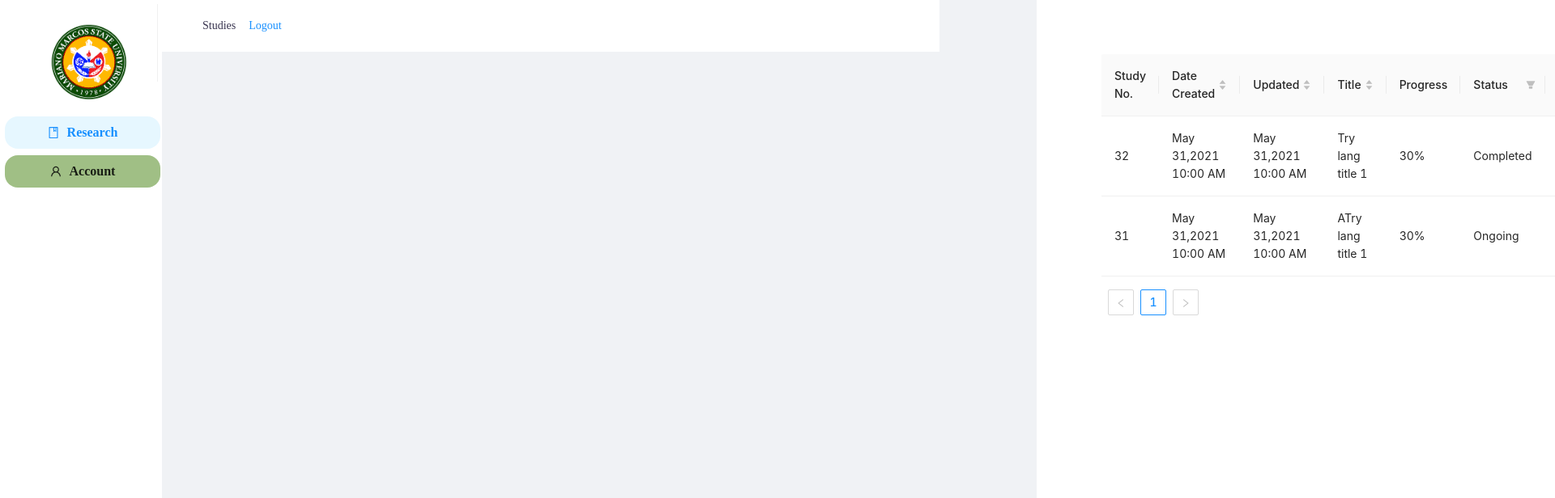
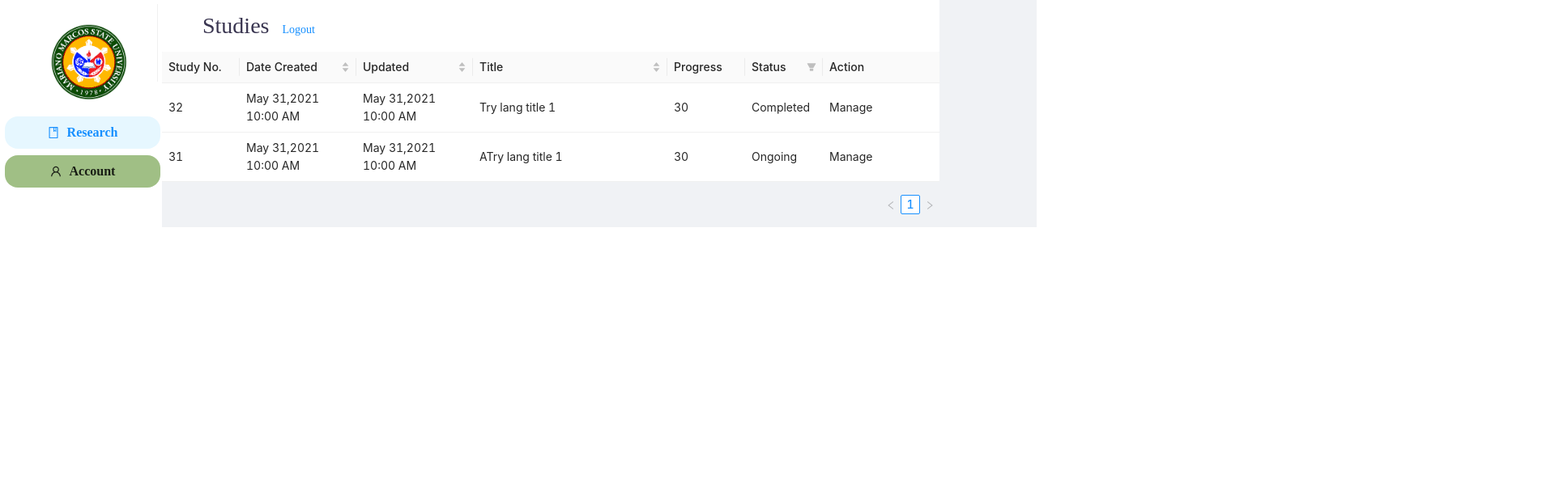
Before and after one commit to raevillena/vrms_frontend, a React (Create React App) app: page /user in a window 1280 px wide. Shown: the top 616 px of the page at 81% size, 1920 px wide, since content can reach past the window. Built offline with nearby package versions, Linux system fonts and the light colour scheme.

Commit message:
Login updated

```diff
--- a/src/App.js
+++ b/src/App.js
@@ -1,9 +1,10 @@
 import React, {useState, useEffect} from 'react';
-
 import { BrowserRouter, Link, Route } from "react-router-dom";
 import LoginPage from './pages/Login'
 import Userdash from './pages/Userdash';
 function App() {
+
+
   return (
     <BrowserRouter>
       <Route path="/" exact component={LoginPage} />
--- a/src/components/CSS/Userdash.css
+++ b/src/components/CSS/Userdash.css
@@ -3,31 +3,20 @@
 
 
 .sidebar {
-    position: absolute;
-    width: 240px;
-    height: 1024px;
-    left: 0px;
-    top: 0px;
-
+    height: 100%;
+    width: fit-content;
     background: #FFFFFF;
 }
 
 .header{
-    position: absolute;
-    width: 1200px;
-    height: 66px;
-    right: 0px;
-    top: 0px;
-
+    display: inline-block;
     font-family: Montserrat;
     font-style: normal;
-    font-weight: 600;
-    font-size: 24px;
+    font-weight: 600px;
+    font-size: 18px;
+
     line-height: 32px;
-    /* identical to box height, or 133% */
 
-    display: flex;
-    align-items: center;
 
     background: #FAFAFA;
 }
@@ -74,3 +63,7 @@
 
     background: #FFFFFF;
 }
+
+.userdash-logout{
+    float: right;
+}
--- a/src/pages/Login.js
+++ b/src/pages/Login.js
@@ -2,16 +2,34 @@
 import '../styles/CSS/Login.css';
 import logo from '../components/images/logo.png'
 import { MailOutlined } from '@ant-design/icons';
-import { Input, Button, Form } from 'antd';
+import { Input, Button, Form, Row, Col } from 'antd';
 import { EyeInvisibleOutlined, EyeTwoTone } from '@ant-design/icons';
 import React, {useState, useEffect} from 'react';
+import { useHistory } from 'react-router-dom';
+import Userdash from './Userdash'
 
-import { Row, Col } from 'antd';
-function Login({Login, error}) {
-  const onFinish = (e) => {
-    console.log(e);
+function Login() {
+  let history = useHistory();
+  const adminUser = {
+    email : "test@test.com",
+    password: "1234",
+  }
 
-  };
+  const [user, setUser] = useState({email:"", password:""});
+
+  const onSubmit = e => {
+    console.log(user.email)
+    console.log(user.password)
+    console.log(adminUser.email)
+    console.log(adminUser.password)
+    if (user.email === adminUser.email && user.password === adminUser.password) {
+      history.push('/user')
+    } else {
+      alert("Deatils do not match")
+
+    }
+  }
+
 
    const onFinishFailed = (errorInfo) => {
      console.log('Failed:', errorInfo);
@@ -21,7 +39,7 @@ function Login({Login, error}) {
   return (
     <Row justify="center">
     <Col  className="form-col">
-    <Form className="form"name="basic"initialValues={{remember: true,}} onFinish={onFinish} onFinishFailed={onFinishFailed}>
+    <Form className="form"name="basic"initialValues={{remember: true,}} onFinish={onSubmit} onFinishFailed={onFinishFailed}>
 
     <div className="login-title">
       <img src={logo} className="login-logo"></img>
@@ -38,7 +56,7 @@ function Login({Login, error}) {
                 },
                   ]}
        >
-          <Input  placeholder="Enter Email" prefix={<MailOutlined />} />
+          <Input  placeholder="Enter Email" prefix={<MailOutlined />} onChange={e => setUser({...user, email: e.target.value})} value={user.email}/>
       </Form.Item>
 
       <Form.Item name="password"
@@ -49,7 +67,7 @@ function Login({Login, error}) {
                 },
               ]}
         >
-          <Input.Password placeholder="Enter password"iconRender={visible => (visible ? <EyeTwoTone /> : <EyeInvisibleOutlined />)} />
+          <Input.Password placeholder="Enter password" iconRender={visible => (visible ? <EyeTwoTone /> : <EyeInvisibleOutlined />)} onChange={e => setUser({...user, password: e.target.value})} value={user.password}/>
        </Form.Item>
     </div>
     </Col>
--- a/src/pages/Userdash.js
+++ b/src/pages/Userdash.js
@@ -1,15 +1,20 @@
-import { Layout, Menu, Button, Table, Row, Col } from 'antd'
+import { Layout, Menu, Button, Table, Row, Col,Progress, Tag } from 'antd'
 import logo from '../components/images/logo.png'
 import '../styles/CSS/Userdash.css'
 import { BookOutlined, UserOutlined } from '@ant-design/icons';
 import React, {useState, useEffect} from 'react';
-import { Link } from 'react-router-dom';
+import { useHistory } from 'react-router-dom';
 
 
 const { Header, Content, Footer, Sider } = Layout;
 
 
 const Userdash = () => {
+  let history= useHistory();
+  const Logout = () =>{
+    history.push('/')
+  }
+
   const dataSource = [
     {
       key: '1',
@@ -17,7 +22,7 @@ const Userdash = () => {
       studyno: 32,
       date: 'May 31,2021 10:00 AM',
       updated: 'May 31,2021 10:00 AM',
-      progress: '30%',
+      progress: 30,
       status: 'Completed',
       action: 'Manage'
     },
@@ -27,7 +32,7 @@ const Userdash = () => {
       studyno: 31,
       date: 'May 31,2021 10:00 AM',
       updated: 'May 31,2021 10:00 AM',
-      progress: '30%',
+      progress: 30,
       status: 'Ongoing',
       action: 'Manage'
     },
@@ -104,12 +109,12 @@ const Userdash = () => {
     </Col>
     </Row>
     <Col span={18}>
-        <Header className="header">Studies<Button type="link">Logout</Button></Header>
+        <Header className="header">Studies<Button type="link" onClick={Logout}>Logout</Button></Header>
+        <Content className="content">
+      <Table size="small" dataSource={dataSource} columns={columns}></Table>
+    </Content>
+        </Col>
 
-        </Col>
-    <Content className="content">
-      <Table dataSource={dataSource} columns={columns}></Table>
-    </Content>
 
 </Layout>
     )
--- a/src/styles/CSS/Userdash.css
+++ b/src/styles/CSS/Userdash.css
@@ -14,6 +14,7 @@
 .header{
     font-family: Montserrat;
     font-style: normal;
+    font-size: 28px;
     color: #393550;
     background: #FFFFFF;
 }
@@ -44,21 +45,3 @@
     line-height: 24px;
     text-align: center;
 }
-.logout{
-    position: absolute;
-    width: 96px;
-    height: 48px;
-    right: 0px;
-    top: 0px;
-    color: #393550;
-}
-
-.content{
-    position: relative;
-    width: 1400px;
-    height: 1024px;
-    left: 200px;
-    top: 67px;
-
-    background: #FFFFFF;
-}
```
Also changed, not shown: src/components/Account.js (added, +12 -0 lines), src/components/Userdash.js (deleted, +0 -112 lines).
